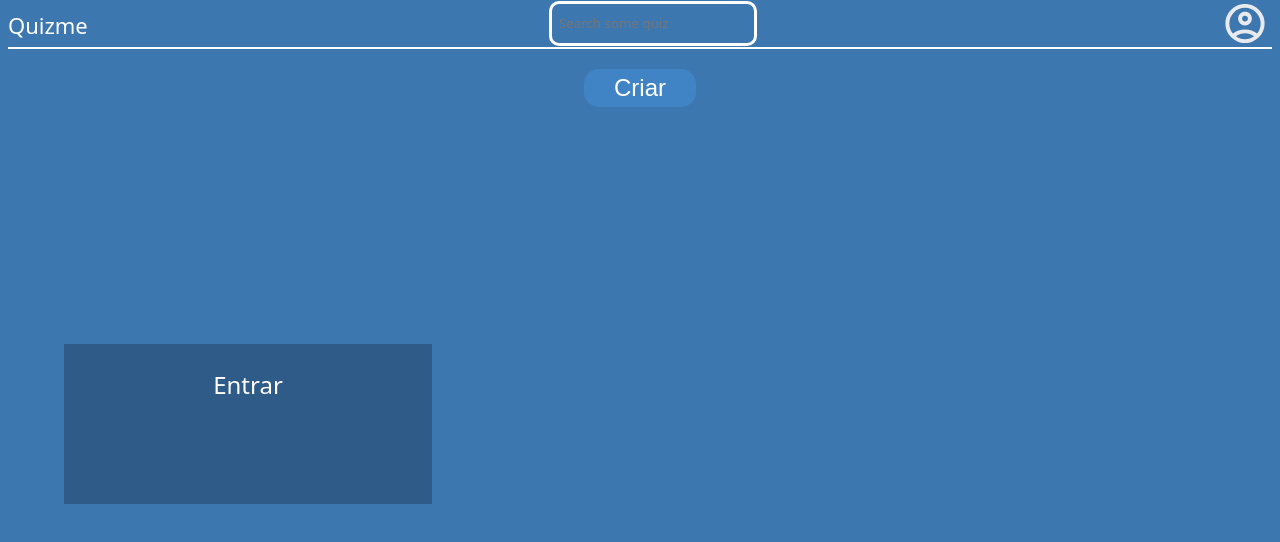
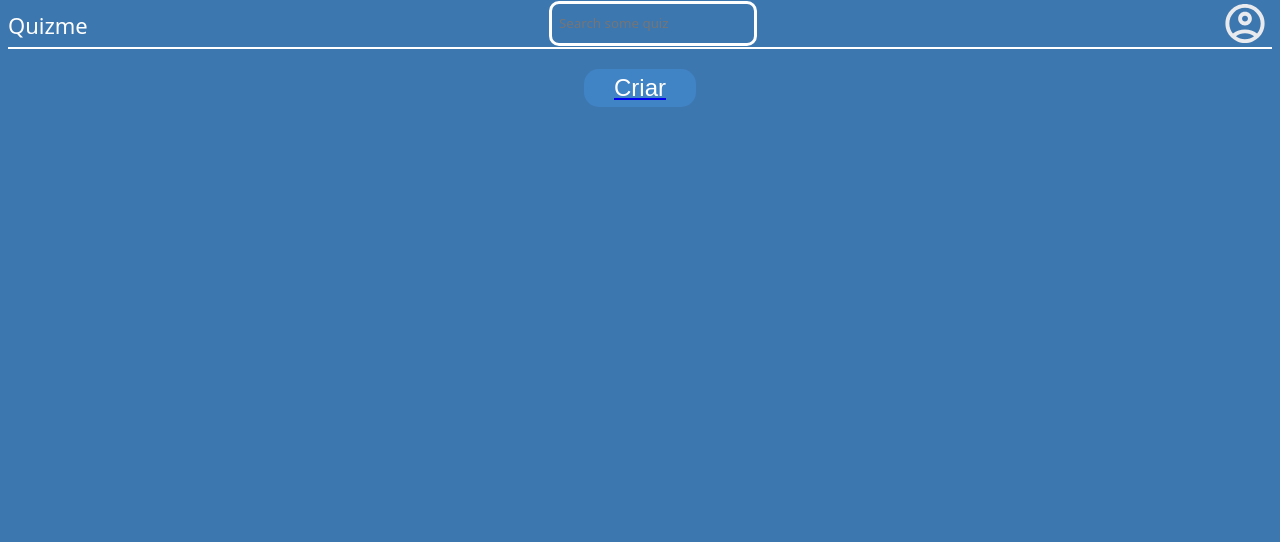
Before and after one commit to araujobrunodev/Quizme, a React (Vite) app: page / in a window 1280 px wide. Shown: the top 542 px of the page. Built offline with nearby package versions, Linux system fonts and the light colour scheme; a web font is replaced by a local one.

Commit message:
Add login permission

```diff
--- a/src/App.tsx
+++ b/src/App.tsx
@@ -1,3 +1,4 @@
+import { CreateLoginPermission } from "./contexts/loginPermission"
 import { GoogleOAuthProvider } from "@react-oauth/google"
 import { RouterProvider } from "react-router-dom"
 import { CreateUserData } from "./contexts/user"
@@ -8,6 +9,7 @@ function App() {
   let [nick, setNick] = useState("")
   let [email, setEmail] = useState("")
   let [photo, setPhoto] = useState("")
+  let [loginPermission, setLoginPermission] = useState(false)
 
   return (
     <CreateUserData.Provider value={{
@@ -19,9 +21,16 @@ function App() {
       setPhoto: setPhoto
 
     }} children={
-      <GoogleOAuthProvider clientId="656529349981-n4276c4qm3fqquubrrju327n50h4i2vv.apps.googleusercontent.com">
-        <RouterProvider router={router}/>
-      </GoogleOAuthProvider>
+      <CreateLoginPermission.Provider
+      value={{
+        state: loginPermission,
+        setState: setLoginPermission
+      }}
+      children={
+        <GoogleOAuthProvider clientId="656529349981-n4276c4qm3fqquubrrju327n50h4i2vv.apps.googleusercontent.com">
+          <RouterProvider router={router}/>
+        </GoogleOAuthProvider>
+      }/>
     }/>
   )
 }
--- a/src/components/login.tsx
+++ b/src/components/login.tsx
@@ -1,11 +1,19 @@
 import { GoogleLogin, useGoogleLogin } from "@react-oauth/google"
+import { useLoginPermission } from "../contexts/loginPermission"
+import { FC, useEffect, useState } from "react"
 import { useUserData } from "../contexts/user"
-import { useEffect, useState } from "react"
 import "../styles/login.css"
 import axios from "axios"
 
-const Login = function () {
+interface LoginProps {
+  hidden: boolean
+}
+
+const Login:FC<LoginProps> = function ({
+  hidden
+}) {
     const [dataSuccess, setDataSuccess] = useState<any>()
+    const loginPermission = useLoginPermission()
     const user = useUserData()
 
     const getAccountData = useGoogleLogin({
@@ -15,7 +23,6 @@ const Login = function () {
 
     useEffect(() => {
       if (dataSuccess != undefined) {
-        console.log("dataSucess:",dataSuccess)
         axios.get("https://www.googleapis.com/oauth2/v1/userinfo?access_token="+dataSuccess.access_token, {
           headers: {
             Authorization: "Bearer "+dataSuccess.acess_token,
@@ -27,7 +34,8 @@ const Login = function () {
           user.setPhoto(data.picture)
           user.setNickname(data.name)
           user.setEmail(data.email)
-            console.log("user:",user)
+
+          loginPermission.setState(false)
         }).catch((res) => {
           console.log("falied to request:",res)
         })
@@ -35,10 +43,10 @@ const Login = function () {
     },[dataSuccess])
 
     return (
-        <div className="login">
+        <div className="login" hidden={!hidden}>
             <p className="title_p">Entrar</p>
 
-            <GoogleLogin size="large" onSuccess={(w) => console.log("its work.",getAccountData())} onError={() => console.log("não rolou")}/>
+            <GoogleLogin size="large" onSuccess={(w) => getAccountData()} onError={() => console.log("não rolou")}/>
         </div>
     )
 }
--- a/src/components/topbar.tsx
+++ b/src/components/topbar.tsx
@@ -1,6 +1,8 @@
 import { FC, useEffect, useState } from "react";
 import { Link } from "react-router-dom";
 import "../styles/topbar.css"
+import { useLoginPermission } from "../contexts/loginPermission";
+import { useUserData } from "../contexts/user";
 
 interface TopbarProps {
     logo: boolean,
@@ -10,18 +12,25 @@ interface TopbarProps {
 
 const Topbar:FC<TopbarProps> = function (props) {
     const sources = ["accountIcon.svg","leavePage.svg"]
+    const loginPermission = useLoginPermission()
     const [source, setSource] = useState("")
     const [page, setPage] = useState("")
+    const user = useUserData()
 
     useEffect(() => {
         if (props.accountOrBacktoHome) {
             setSource(sources[0])
-            setPage("account")
+
+            if (user.email != "" &&
+                user.nickname != "" &&
+                user.photo != ""
+            ) setPage("/account")
         } else {
             setSource(sources[1])
             setPage("/")
+
         }
-    },[props.accountOrBacktoHome])
+    },[props.accountOrBacktoHome, user])
 
     return (
         <div className="topbar">
@@ -29,7 +38,13 @@ const Topbar:FC<TopbarProps> = function (props) {
 
             <input className="search_bar" type="search" hidden={!props.searchBar} placeholder="Search some quiz"/>
 
-            <Link className="icons_button" to={page}>
+            <Link onClick={() => {
+                if (user.email == "" &&
+                    user.nickname == "" &&
+                    user.photo == ""
+                ) loginPermission.setState(true)
+            }}
+            className="icons_button" to={page}>
                 <img src={source}
                 className="icons"
                 alt="" />
--- /dev/null
+++ b/src/contexts/loginPermission.ts
@@ -0,0 +1,11 @@
+import { createContext, useContext } from "react";
+
+interface LoginPermission {
+    state: boolean,
+    setState: (h: boolean) => void
+}
+
+const CreateLoginPermission = createContext({} as LoginPermission)
+const useLoginPermission = () => useContext(CreateLoginPermission)
+
+export {CreateLoginPermission, useLoginPermission}
--- a/src/pages/index.tsx
+++ b/src/pages/index.tsx
@@ -2,6 +2,7 @@ import Topbar from "../components/topbar"
 import { FC, ReactElement } from "react"
 import Login from "../components/login"
 import "../styles/index.css"
+import { useLoginPermission } from "../contexts/loginPermission"
 
 interface MainLayoutProps {
     childrens: ReactElement | ReactElement[],
@@ -16,6 +17,8 @@ const MainLayout:FC<MainLayoutProps> = ({
     logo,
     searchBar
 }) => {
+    const loginPermission = useLoginPermission()
+
     return (<div className="page">
         <Topbar accountOrBacktoHome={accountOrBackToHome} logo={logo} searchBar={searchBar}/>
 
@@ -23,7 +26,7 @@ const MainLayout:FC<MainLayoutProps> = ({
             {childrens}
         </div>
 
-        <Login />
+        <Login hidden={loginPermission.state}/>
     </div>)
 }
 
--- a/src/pages/mainPage.tsx
+++ b/src/pages/mainPage.tsx
@@ -1,12 +1,34 @@
+import { Link } from "react-router-dom"
 import "../styles/mainPage.css"
+import { useEffect, useState } from "react"
+import { useUserData } from "../contexts/user"
+import { useLoginPermission } from "../contexts/loginPermission"
 
 const MainPage = function () {
+    const loginPermission = useLoginPermission()
+    const [page, setPage] = useState("")
+    const user = useUserData()
+
+    const verifyLogin = () => {
+        if (user.email == "" &&
+            user.nickname == "" &&
+            user.photo == ""
+        ) loginPermission.setState(true)
+    }
+
+    useEffect(() => {
+        if (user.email != "" &&
+            user.nickname != "" &&
+            user.photo != ""
+        ) setPage("/makeaquiz")
+    },[user])
+
     return (
         <>
             <div className="middle">
-                <div className="middle_button">
+                <Link onClick={verifyLogin} to={page} className="middle_button">
                     <button className="filters_button">Criar</button>
-                </div>
+                </Link>
             </div>
 
             <div className="list_of_quizes">
```
Lines whose indentation alone changed are shown as unchanged.
